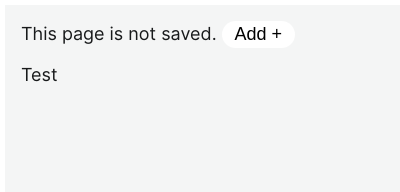
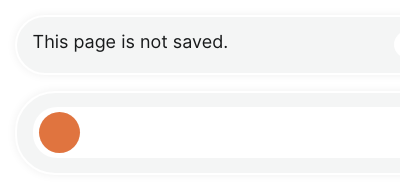
Before and after one commit to twotabsofacid/dv-hacks-plugin, a browser extension: page popup/popup.html in a window 400 px wide. Shown: the top 192 px of the page. Drawn offline with Linux system fonts and the light colour scheme.

Commit message:
search input

```diff
--- a/css/style-guide.css
+++ b/css/style-guide.css
@@ -4,11 +4,14 @@
   --pure-white: #ffffff;
   --accent1: #e0743f;
 
-  --radius: 20px;
+  --radius: 40px;
 
   --padding: 1rem;
+  --padding-top: calc(var(--padding) * 0.9);
 
   --font-size: 12pt;
+
+  --drop-shadow: 0px 0px 10px #181a1b10;
 }
 
 @font-face {
@@ -53,11 +56,10 @@ body {
   font-weight: 400;
   font-size: 18px;
   color: var(--black);
-  background: var(--white);
-  border-radius: 5px solid var(--pure-white);
+  background: var(--pure-white);
 
   margin: 0;
-  padding: 0;
+  padding: calc(var(--padding) * 0.1);
 }
 
 input[type="text"] {
@@ -84,11 +86,11 @@ input:focus {
 }
 .search-input-wrapper {
   position: relative;
-  margin: 46px auto 0 auto;
-  width: 444px;
+  /* margin: 46px auto 0 auto; */
+  max-width: 444px;
   height: 51px;
 }
-.search-input {
+input.search-input {
   display: block;
   width: 100%;
   height: 100%;
@@ -96,7 +98,7 @@ input:focus {
   font-size: 18px;
   border-radius: 24px;
   box-sizing: border-box;
-  padding: 15px 15px 15px 55px;
+  padding-left: 4rem;
 }
 .search-input-accent {
   content: "";
@@ -106,6 +108,6 @@ input:focus {
   top: 5px;
   width: 41px;
   height: 41px;
-  border-radius: 50%;
-  background-color: var(--accent-one);
+  border-radius: var(--radius);
+  background-color: var(--accent1);
 }
--- a/popup/popup.html
+++ b/popup/popup.html
@@ -10,10 +10,24 @@
         border: 5px solid var(--pure-white);
       }
       .container {
-        margin: var(--padding);
+        margin: calc(var(--padding) * 0.5);
       }
       .section:not(first-of-type) {
         margin-bottom: var(--padding);
+      }
+      .section {
+        padding-top: var(--padding-top);
+        padding-bottom: var(--padding-top);
+        padding-left: var(--padding);
+        padding-right: var(--padding);
+        border: 2px solid var(--pure-white);
+        border-radius: var(--radius);
+        background: var(--white);
+        box-shadow: var(--drop-shadow);
+      }
+      .section.flex {
+        display: flex;
+        justify-content: space-between;
       }
     </style>
   </head>
@@ -23,7 +37,12 @@
         This page is not saved.
         <button>Add +</button>
       </div>
-      <div class="section">Test</div>
+      <div class="section">
+        <div class="search-input-wrapper">
+          <input type="text" class="search-input" />
+          <span class="search-input-accent"></span>
+        </div>
+      </div>
     </div>
   </body>
 </html>
```
